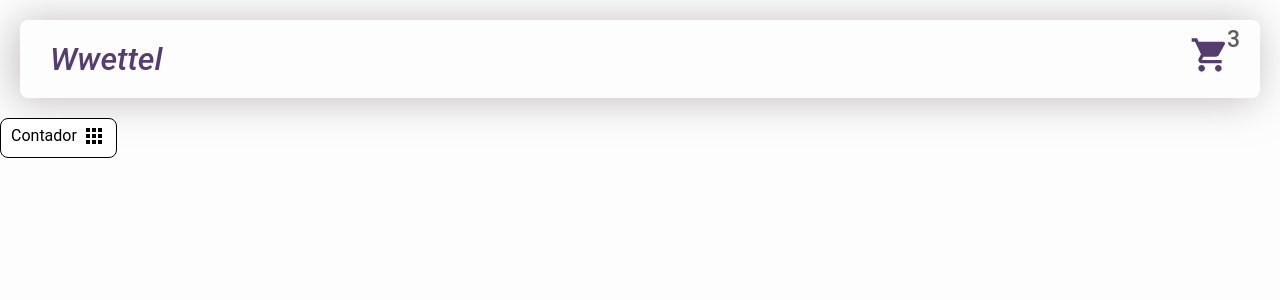
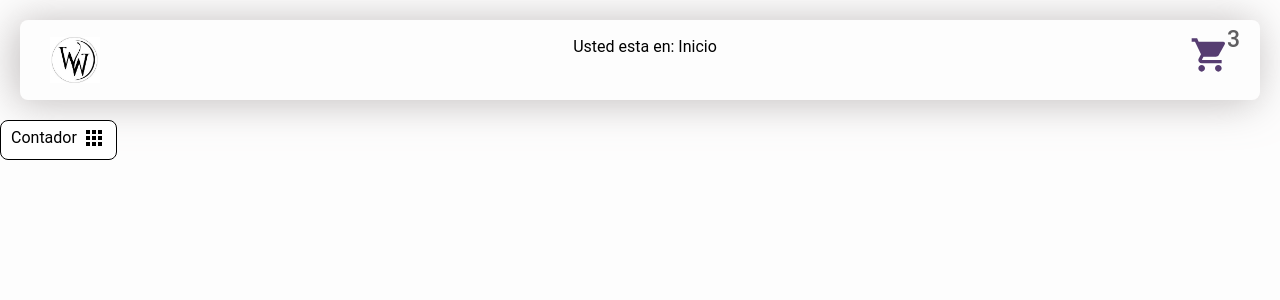
Before and after one commit to wenwettel/e-commerce, a React (Create React App) app: page / in a window 1280 px wide. Shown: the top 300 px of the page. Built offline with nearby package versions, Linux system fonts and the light colour scheme.

Commit message:
modal en el carrito

```diff
--- a/src/components/CartWidget/CarWidget.jsx
+++ b/src/components/CartWidget/CarWidget.jsx
@@ -1,16 +1,15 @@
 import ShoppingCartIcon from '@mui/icons-material/ShoppingCart';
 import './cartWidget.css';
 
-function CarWidget({ number, handleClick }) {
+function CarWidget({ number, clickEnCarrito, isShowModal }) {
   return (
     <div className="containerCart">
       <ShoppingCartIcon
         className="cartIcon"
-        onClick={(event) => {
-          handleClick(event);
-        }}
+        onClick={() => clickEnCarrito('Carrito')}
       />
       <span className="cartNumber">{number}</span>
+      {/* {isShowModal && <Modal />} */}
     </div>
   );
 }
--- a/src/components/Navbar/Navbar.jsx
+++ b/src/components/Navbar/Navbar.jsx
@@ -1,15 +1,31 @@
 import './navBarStyled.css';
 import CarWidget from '../CartWidget/CarWidget';
+import Logo from '../../assets/img/logo.jpg';
+import { useState } from 'react';
 
 function Navbar() {
-  const handleClick = (event) => {
-    console.log(event);
+  const [section, setSection] = useState('Inicio');
+  const [isShowModal, setIsShowModal] = useState(false);
+
+  const clickEnCarrito = (seccion) => {
+    setSection(seccion);
+    setIsShowModal(true);
   };
 
   return (
     <div className="navBar">
-      <h1>Wwettel</h1>
-      <CarWidget number={3} handleClick={handleClick} />
+      <img
+        src={Logo}
+        alt="logo"
+        className="logo"
+        onClick={() => clickEnCarrito('Inicio')}
+      />
+      <span>Usted esta en: {section}</span>
+      <CarWidget
+        number={3}
+        clickEnCarrito={clickEnCarrito}
+        isShowModal={isShowModal}
+      />
     </div>
   );
 }
--- a/src/components/Navbar/navBarStyled.css
+++ b/src/components/Navbar/navBarStyled.css
@@ -16,3 +16,8 @@
 h1 span{
   font-size: 15px;
 }
+.logo{
+  object-fit: contain;
+  width: 50px;
+  height: 50px;
+}
```
Also changed, not shown: src/components/Modal/Modal.jsx (added, +15 -0 lines), src/assets/img/logo.jpg (added).
